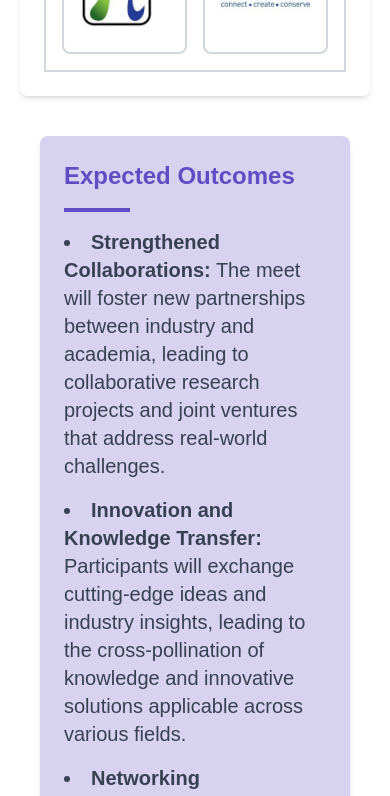
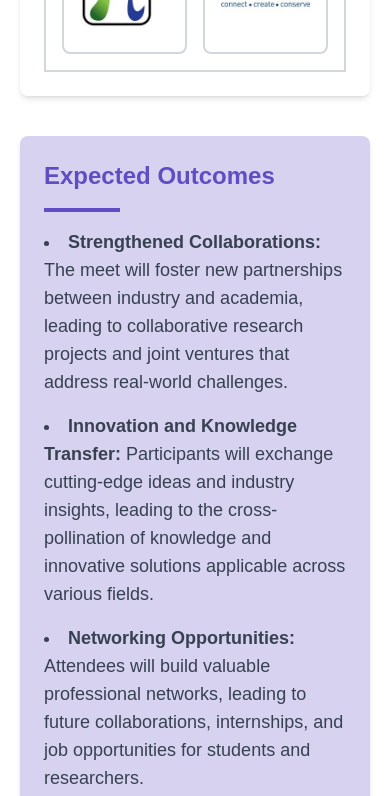
Before and after one commit to roshaneleshaddai/rdconclave, a Next.js app: page /meet in a window 390 px wide. Shown: the part 1600-2396 px from the top of the page. Built offline with nearby package versions, Linux system fonts and the light colour scheme; a web font is replaced by a local one.

Commit message:
Update page.jsx

```diff
--- a/app/meet/page.jsx
+++ b/app/meet/page.jsx
@@ -105,25 +105,19 @@ const Meet = () => {
           whileInView={{ opacity: 1, y: 0 }}
           transition={{ duration: 1 }}
           viewport={{ once: true }}
-          className="bg-[#604CC3]/25 shadow-md rounded-lg p-6 mb-10 mx-10"
+          className="bg-[#604CC3]/25 shadow-md rounded-lg p-6 mt-10 mx-5 md:mx-10"
         >
-
+          <h2 className="text-2xl md:text-4xl text-[#604CC3] font-semibold mb-4">Expected Outcomes</h2>
+          <hr className="h-1 my-4 bg-[#604CC3] border-0  w-1/4" />
           <motion.ul
             initial="hidden"
             whileInView="visible"
             variants={{
               hidden: { opacity: 0 },
-              visible: {
-                opacity: 1,
-                transition: {
-                  staggerChildren: 0.3
-                }
-              },
+              visible: { opacity: 1, transition: { staggerChildren: 0.3 } },
             }}
-            className="list-disc list-inside  space-y-4 text-xl text-gray-700"
+            className="list-disc list-inside space-y-4 text-lg md:text-xl text-gray-700"
           >
-            <h2 className="lg:text-4xl text-2xl text-[#604CC3] font-semibold mb-4">Expected Outcomes</h2>
-            <hr className="h-1 my-8 bg-[#604CC3] border-0 w-1/4 text-lg md:text-xl" />
             {expectedOutcomes.map((outcome, index) => (
               <motion.li
                 key={index}
@@ -131,7 +125,7 @@ const Meet = () => {
                   hidden: { opacity: 0, y: 20 },
                   visible: { opacity: 1, y: 0 },
                 }}
-                className="transition-opacity  duration-500"
+                className="transition-opacity duration-500"
               >
                 <strong>{outcome.title}:</strong> {outcome.description}
               </motion.li>
```
